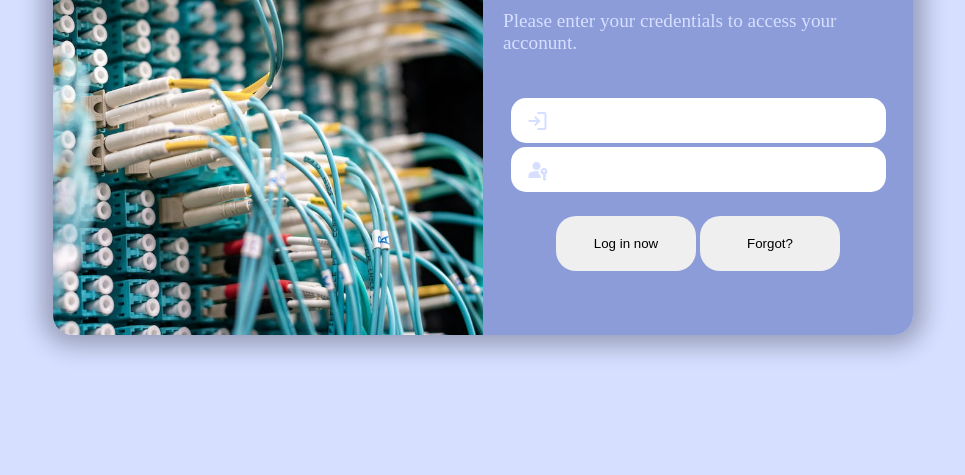
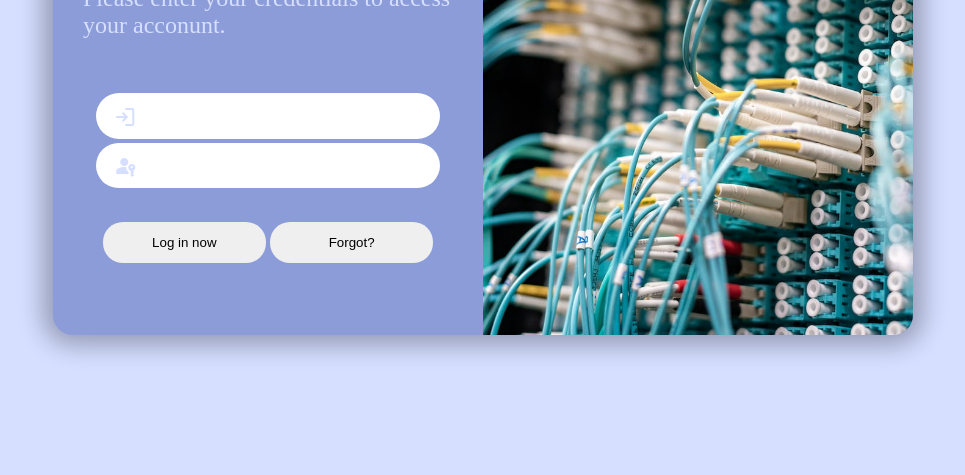
Before and after one commit to code-2go/project-login, a plain HTML site: page index.html in a window 1280 px wide. Shown: the part 325-800 px from the top of the page, without its empty margins (157-1122 px from the left). Drawn offline with nearby package versions, Linux system fonts and the light colour scheme.

Commit message:
Design changes

```diff
--- a/design/mobilefirst.css
+++ b/design/mobilefirst.css
@@ -15,7 +15,9 @@
 body{
     background-color: var(--color05);
 }
-section{
+section.login{
+    color: var(--color05);
+    background-color: var(--color03);
     min-width: 290px;
     height: 520px;
     position: absolute;
@@ -25,30 +27,17 @@ section{
     border-radius: 20px;
     box-shadow: 0px 0px 25px 10px #0f132354;
     overflow: hidden;
+    transition: width .2s, height .2s;
+    transition-timing-function: ease;
 }
 #image{
-    position: absolute;
-    width: 290px;
-    height: 210px;
+    height: 40%;
     background: black url(../images/login-bg.jpg) center bottom  no-repeat fixed;
     background-size: cover;
 }
-.login{
-    color: var(--color05);
-    background-color: var(--color03);
-    height: 310px;
-    position: relative;
-    top: 100%;
-    transform: translate(0, -100%);
-}
-#head{
-    padding-top: 5px;
-}
 h1, p{
-    max-width: 240px;
     text-align: center;
-    padding-top: 10px;
-    margin: auto;
+    padding: 10px 30px;
 }
 fieldset{
     padding-top: 10px;
@@ -57,17 +46,18 @@ fieldset{
 }
 .inputbox{
     background-color: rgb(255, 255, 255);
-    width: 230px;
+    width: 85%;
     margin: 4px auto;
     padding: 5px 0;
-    border-radius: 15px;
+    border-radius: 20px;
 }
 .material-symbols-outlined{
     vertical-align: middle;
+    padding-left: 5%;
 }
 .login input{
-    padding: 8px 10px;
-    border-radius: 8px;
+    padding: 3% 4%;
+    border-radius: 15px;
     border: none;
 }
 .login input:focus{
@@ -75,15 +65,16 @@ fieldset{
     color: var(--color01);
 }
 #send, #cancel{
-    width: 100px;
+    width: 38%;
+    border-radius: 20px;
 }
 #send:hover, #cancel:hover{
     background-color: var(--color02);
     color: white;
 }
 .button{
-   padding-top: 20px;
-
+   padding-top: 8%;
+   text-align: center;
 }
 ::-webkit-input-placeholder{
     font-size: 0.9em;
--- a/design/queries.css
+++ b/design/queries.css
@@ -1,118 +1,76 @@
 @charset "UTF-8";
 
 @media screen and (min-width: 620px) and (max-width: 1200px) {
-    section{
+    section.login{
         min-width: 620px;
         height: 320px;
     }
     #image{
-        z-index: 2;
-        width: 310px;
-        height: 320px;
-        left: 50%;
+        float: right;
+        width: 50%;
+        height: 100%;
         border-radius: 10px 0px 0px 10px;
         transform: scale(-1,1);
     }
-    .login{
-        width: 310px;
-        height: 320px;
-        border-radius: 10px 0 0 10px;
+    #head{
+        width: 50%;
     }
-    #head{
-        padding: 10px 0;
+    #head > h1,p{
+        text-align: left;
     }
-    h1{
-        font-size: 2em;
-    }
-    h1,p{
-        text-align: left;
-        margin: 0;
-        padding: 5px 20px;
+    #head > h1{
+        font-size: 2.1em;
     }
     fieldset{
+        width: 50%;
         text-align: left;
         padding: 0px;
-    }
-    .material-symbols-outlined{
-        padding-left: 15px;
-    }
-    .inputbox{
-        width: 270px;
-        border-radius: 15px;
     }
     .login input{
         padding: 10px 18px;
     }
     .button{
-        position: relative;
-        max-width: 310px;
         text-align: center;
         padding-top: 10px;
-    }
-    #send, #cancel{
-        width: 100px;
     }
 }
 
 @media screen and (min-width: 1200px){
-    section{
+    section.login{
         min-width: 860px;
         height: 520px;
     }
     #image{
-        z-index: 2;
-        width: 430px;
-        height: 520px;
+        float: right;
+        width: 50%;
+        height: 100%;
         border-radius: 10px 0px 0px 10px;
-    }
-    .login{
-        width: 430px;
-        height: 520px;
-        border-radius: 0 10px 10px 0;
-        left: 50%;
+        transform: scale(-1,1);
     }
     #head{
-        margin: 0 0 40px 20px;
+        width: 50%;
+        padding: 30px 0 20px 0;
     }
-    h1{
+    #head > h1,p{
+        text-align: left;
+    }
+    #head > h1{
         font-size: 3em;
-        padding-top: 55px;
     }
-    p{
-        font-size: 1.2em;
-        padding-top: 25px;
-    }
-    h1,p{
-        display: block;
-        text-align: left;
-        max-width: 430px;
+    #head > p{
+        font-size: 1.5em;
     }
     fieldset{
-        width: auto;
+        width: 50%;
         text-align: left;
-        margin: 0px;
-        padding : 0px;
+        padding: 20px 0;
     }
     .inputbox{
-        width: 360px;
-        border-radius: 15px;
-        padding-left: 15px;
-    }
-    .login input{
-        padding: 10px 10px;
-        width: 280px;
+        width: 80%;
+        border-radius: 25px;
     }
     .button{
-        position: relative;
         text-align: center;
-        padding: 20px 0;
-    }
-    .material-symbols-outlined{
-        vertical-align: middle;
-    }
-    #send, #cancel{
-        width: 140px;
-        padding: 20px 0px;
-        border-radius: 20px;
+        padding-top: 30px;
     }
 }
--- a/index.html
+++ b/index.html
@@ -11,9 +11,9 @@
 </head>
 <body>
     <main>
-        <section>
+        <section class="login">
             <div id="image"></div>
-            <div class="login">
+            <div>
                 <div id="head">
                     <h1>Welcome to [AppName] login</h1>
                     <p>Please enter your credentials to access your acconunt. </p>
@@ -32,9 +32,8 @@
                             <input id="send" type="submit" value="Log in now">
                             <input id="cancel" type="reset" value="Forgot?">
                         </div>
+                    </form>
                 </fieldset>
-
-                </form>
             </div>
         </section>
     </main>
```
